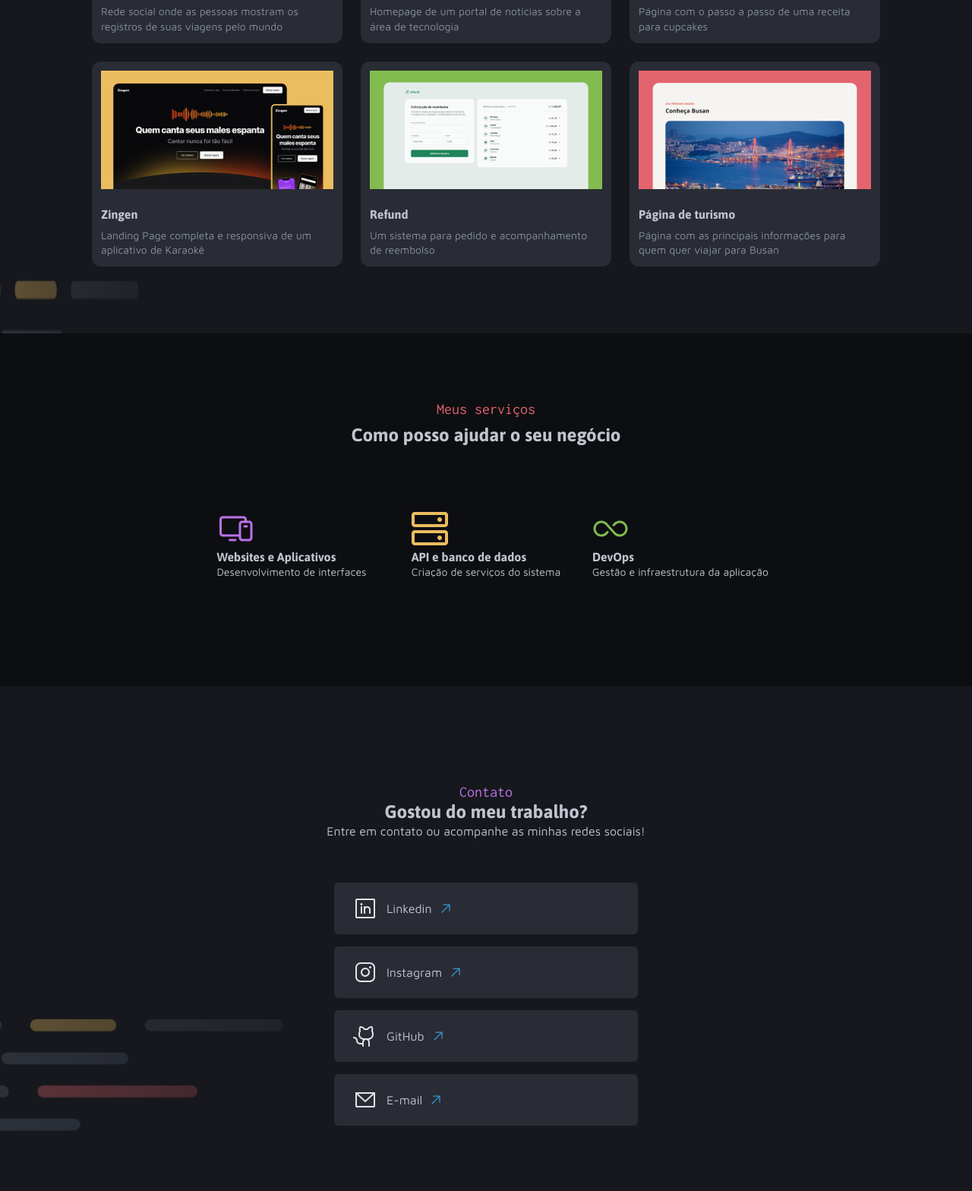
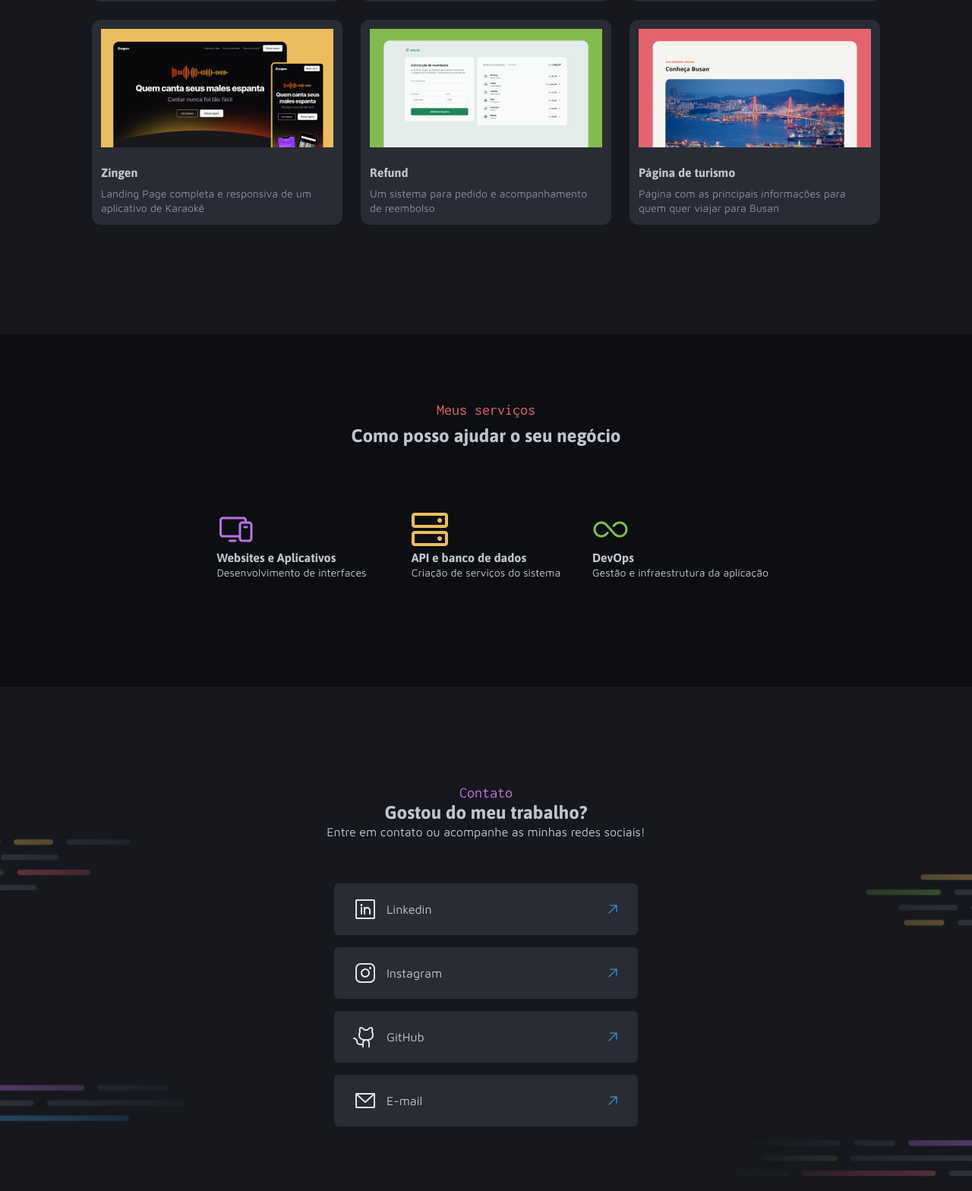
Before and after one commit to victorservente/portfolio-dev, a plain HTML site: page index.html in a window 1280 px wide. Shown: the part 1229-2797 px from the top of the page at 76% size. Drawn offline with Linux system fonts and the light colour scheme.

Commit message:
ajustando paddings e hover

```diff
--- a/index.html
+++ b/index.html
@@ -78,7 +78,7 @@
         </div>
       </section>
 
-      <div id="trabalhos">
+      <div id="trabalhos" class="square">
         <figure class="block">
           <img src="assets/images/Thumbnail_Project-01.png" alt="projeto 01">
           <figcaption>
@@ -183,32 +183,28 @@
       </header>
 
       <div class="tags">
-        <a href="#">
+        <a href="#" class="tag">
           <img src="assets/icons/LinkedinLogo.svg" alt="" id="icone">
           <p>Linkedin</p>
-          <!-- <span></span> -->
-          <img src="assets/icons/arrowblue.svg" alt="">
+          <img src="assets/icons/arrowblue.svg" alt="" class="arrow">
         </a>
 
-        <a href="#">
+        <a href="#" class="tag">
           <img src="assets/icons/InstagramLogo.svg" alt="">
           <p>Instagram</p>
-          <!-- <span></span> -->
-          <img src="assets/icons/arrowblue.svg" alt="">
+          <img src="assets/icons/arrowblue.svg" alt="" class="arrow" >
         </a>
 
-        <a href="#">
+        <a href="#" class="tag">
          <img src="assets/icons/GithubLogo.svg" alt="">
          <p>GitHub</p>
-          <!-- <span></span> -->
-         <img src="assets/icons/arrowblue.svg" alt="" id="direita">
+         <img src="assets/icons/arrowblue.svg" alt="" class="arrow">
         </a>
 
-        <a href="#">
+        <a href="#" class="tag">
           <img src="assets/icons/EnvelopeSimple.svg" alt="">
           <p>E-mail</p>
-         <!-- <span></span> -->
-          <img src="assets/icons/arrowblue.svg" alt="">
+          <img src="assets/icons/arrowblue.svg" alt="" class="arrow">
         </a>
       </div>
     </section>
--- a/styles/footer.css
+++ b/styles/footer.css
@@ -1,13 +1,7 @@
-/* footer {
-  display: grid;
-  gap: 8px;
-  justify-items: center;
-  align-items: center;
-} */
-
 #contato {
   padding: 128px 120px 200px 120px;
   background-image: url(../assets/Background_Contacts.png);
+  background-size: 100%;
   display: grid;
   gap: 8px;
   text-align: center;
@@ -30,12 +24,23 @@
   font: var(--text-md-2)
 }
 
+.tag {
+  display: flex;
+  align-items: center;
+  justify-content: space-between;
+  width: 100%;
+}
+
+.arrow {
+  margin-left: auto;
+}
+
 .tags a{
   display: flex;
   align-items: center;
   font: var(--text-md-2);
   background-color: var(--gray-300);
-  padding: 23px 52px 23px 22px;
+  padding: 23px 24px 23px 22px;
   border-radius: 6px;
   border: solid var(--gray-300);
   gap: 12px;
@@ -43,6 +48,9 @@
   width: 400px;
   height: 68px;
 
+  &:hover, &:has(tags:focus) {
+    border-color: var(--blue);
+  }
 }
 
 
--- a/styles/global.css
+++ b/styles/global.css
@@ -42,7 +42,8 @@ a {
 }
 
 #projects {
-  background-image: url(../assets/Background_Contacts.png);
+  /* background-image: url(../assets/Background_Contacts.png); */
+  background-color: var(--gray-200);
   background-size: 1366px 2288px;
 }
 
--- a/styles/header.css
+++ b/styles/header.css
@@ -17,7 +17,7 @@ img {
 .container {
   background-image: url(../assets/Background_Intro.png);
   background-size: cover;
-  padding: 120px 163px 183px 163px;
+  padding: 120px 163px 129px 163px;
   justify-items: center;
   p {
     color: var(--gray-400);
@@ -38,6 +38,7 @@ nav {
     display: flex;
     flex-direction: row;
     justify-content: center;
+    gap: 8px;
   }
 }
 
@@ -53,5 +54,5 @@ nav {
 
 #arrow {
   margin-top: 94px;
-  margin-bottom: 57px;
+
 }
--- a/styles/main.css
+++ b/styles/main.css
@@ -1,9 +1,21 @@
+
+
+#ajudar :nth-child(1) {
+  font: var(--subtitle);
+  color: var(--red);
+}
+#ajudar :nth-child(2) {
+  font: var(--title-md);
+}
+
+
 #trabalhos {
   display: grid;
   grid-template-columns: repeat(3, 1fr);
   size: 330px 156px;
   gap: 24px;
-  margin-bottom: 128px;
+  margin-top: 56px;
+  margin-bottom: 144px;
 }
 
 #trabalhos img {
@@ -11,7 +23,7 @@
   height: 156px;
 }
 
-#trabalhos {
+.square {
   figcaption {
     margin-top: 20px;
     p{
@@ -20,7 +32,13 @@
       margin-top: 8px;
     }
   }
-  margin-bottom: 88px;
+
+ .block {
+    &:hover {
+      border: 1px solid var(--gray-400);
+      border-radius: .5rem;
+    }
+  }
 }
 
 section {
@@ -35,13 +53,7 @@ section {
   padding: 88px 120px 120px 120px;
 }
 
-#ajudar :nth-child(1) {
-  font: var(--subtitle);
-  color: var(--red);
-}
-#ajudar :nth-child(2) {
-  font: var(--title-md);
-}
+
 
 #card {
   gap: 24px;
```
